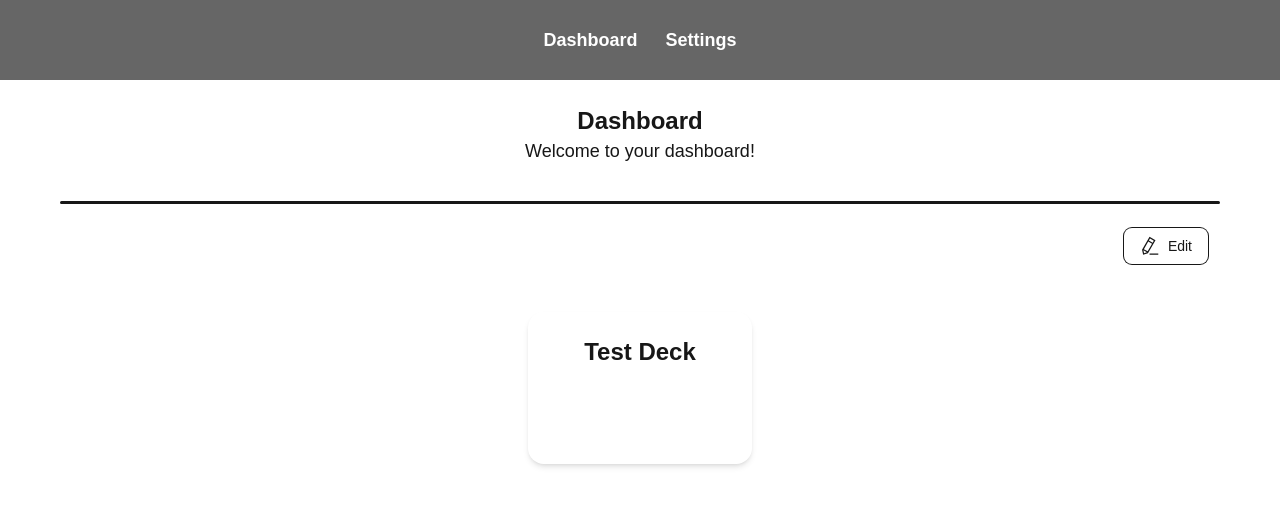
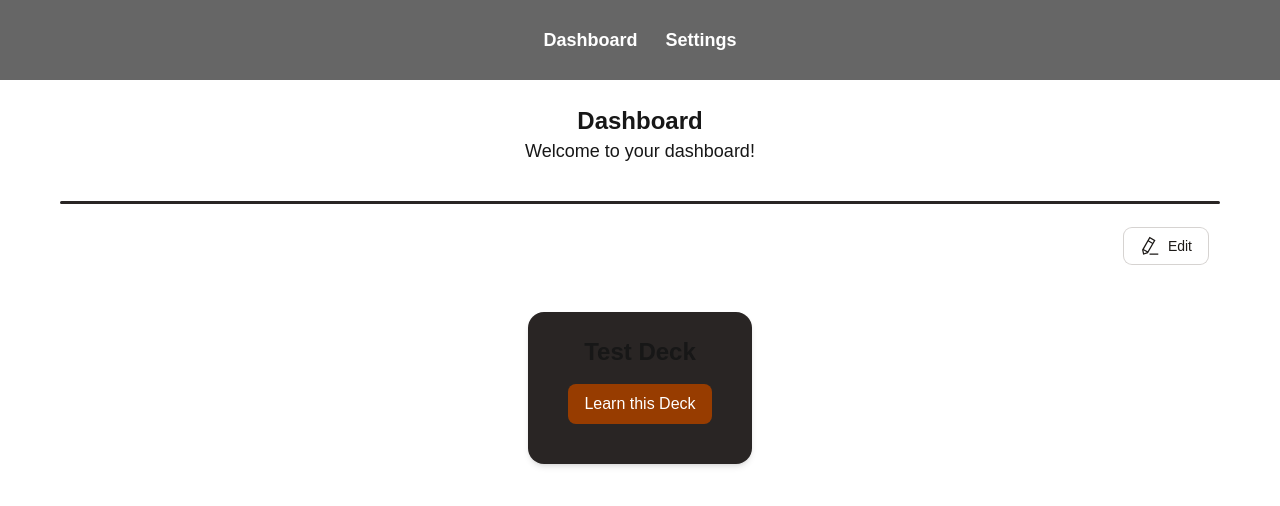
Before and after one commit to DundreDE/vocabulator, a Next.js app: page /dashboard in a window 1280 px wide. Shown: the top 506 px of the page. Built offline with nearby package versions, Linux system fonts and the light colour scheme.

Commit message:
design improvement

```diff
--- a/app/LearningCards/page.tsx
+++ b/app/LearningCards/page.tsx
@@ -1,7 +1,6 @@
 "use client";
 import Link from "next/dist/client/link";
 import LearningCards from "../components/LearningCards";
-
 
 interface card {
     front: string;
@@ -28,7 +27,7 @@ export default function LearningCardspage() {
             </div>
                 <Link
                         href="/dashboard"
-                        className="fixed bottom-4 left-4 inline-block rounded-lg bg-taupe-500 px-4 py-2 text-white hover:bg-taupe-600">
+                        className="fixed bottom-4 left-4 inline-block rounded-lg bg-amber-800 px-4 py-2 text-white hover:bg-amber-900">
                         Back to the Dashboard
                 </Link>
         </main>
--- a/app/auth/page.tsx
+++ b/app/auth/page.tsx
@@ -10,13 +10,13 @@ export default function AuthPage() {
                 <h1 className="text-2xl font-bold">Login/Register</h1>
                 <p className="text-center text-lg"> Please login or register to continue.</p>
                 <p className="text-center font-bold text-lg"> At this point the Registration form is not ready just click on go to Dashboard.</p>
-                <div className="flex flex-col gap-2 bg-taupe-700 p-4 rounded-lg">
+                <div className="flex flex-col gap-2 bg-stone-800 p-4 rounded-lg">
                     <input type="text" placeholder="Email"/>
                     <input type="password" placeholder="Password"/>
-                    <button className="text-center inline-block rounded-lg bg-taupe-800 px-4 py-2 text-white hover:bg-taupe-900">Login/Register</button>
+                    <button className="text-center inline-block rounded-lg bg-amber-800 px-4 py-2 text-white hover:bg-amber-900">Login/Register</button>
                        <Link
                         href="/dashboard"
-                        className="text-center inline-block rounded-lg bg-taupe-800 px-4 py-2 text-white hover:bg-taupe-900">
+                        className="text-center inline-block rounded-lg bg-amber-800 px-4 py-2 text-white hover:bg-amber-900">
                         Go to Dashboard
                     </Link>
                 </div>
--- a/app/components/navbar.tsx
+++ b/app/components/navbar.tsx
@@ -24,7 +24,7 @@ export default function Navbar() {
                         <li key={link.href}>
                             <a
                             href={link.href}
-                            className="text-lg font-extrabold text-white transition-colors hover:text-taupe-200"
+                            className="text-lg font-extrabold text-white transition-colors hover:text-stone-200"
                             >
                                 {link.name}
                             </a>
@@ -36,7 +36,7 @@ export default function Navbar() {
                 onClick={() => setOpen((prev) => !prev)}
                 aria-label="Toggle menu"
                 aria-expanded={open}
-                className="rounded-md p-2 right-4 absolute text-white hover:bg-taupe-800 md:hidden"
+                className="rounded-md p-2 right-4 absolute text-white hover:bg-stone-800 md:hidden"
             >
                 <svg
                     className="h-6 w-6"
@@ -55,13 +55,13 @@ export default function Navbar() {
                 </svg>
             </button>
             </div>
-            <div className={`md:hidden ${open ? "block" : "hidden"} absolute top-16 left-0 w-full bg-taupe-700`}>
+            <div className={`md:hidden ${open ? "block" : "hidden"} absolute top-16 left-0 w-full bg-stone-800`}>
                 <ul className="flex flex-col items-center gap-4 p-4">
                     {links.map((link) => (
                         <li key={link.href}>
                             <a
                             href={link.href}
-                            className="text-sm font-bold text-white transition-colors hover:text-taupe-200"
+                            className="text-sm font-bold text-white transition-colors hover:text-stone-200"
                             >
                                 {link.name}
                             </a>
--- a/app/dashboard/page.tsx
+++ b/app/dashboard/page.tsx
@@ -5,7 +5,7 @@ export default function DashboardPage() {
     return (
         <>
             <Navbar />
-        <main>
+        <main className="">
             <div className="flex flex-col min-h-screen items-center  p-6 gap-3">
                 <div className="text-center">
                     <h1 className="text-2xl font-bold">Dashboard</h1>
@@ -13,15 +13,15 @@ export default function DashboardPage() {
 
                 </div>
                 <div className="flex w-full flex-col items-center justify-center p-6 gap-6 ">
-                    <hr className="border-t-3 border-solid w-[98%] rounded mx-auto border-taupe-500" />
+                    <hr className="border-t-3 border-solid w-[98%] rounded mx-auto border-stone-800" />
                     <div className="flex w-full justify-end px-6">
                   <button
                     type="button"
-                    className="self-end inline-flex right-10 ml-auto justify-end gap-2 rounded-lg bg-white px-4 py-2 text-sm font-medium text-taupe-900
-                            ring-1 ring-taupe-300 transition-colors
-                            hover:bg-taupe-100 hover:text-taupe-700
-                            focus-visible:outline-2 focus-visible:outline-offset-2 focus-visible:outline-taupe-700
-                            dark:bg-taupe-800 dark:text-taupe-100 dark:ring-taupe-700 dark:hover:bg-taupe-800 dark:hover:text-taupe-400"
+                    className="self-end inline-flex right-10 ml-auto justify-end gap-2 rounded-lg bg-white px-4 py-2 text-sm font-medium text-stone-900
+                            ring-1 ring-stone-300 transition-colors
+                            hover:bg-stone-100 hover:text-amber-800
+                            focus-visible:outline-2 focus-visible:outline-offset-2 focus-visible:outline-amber-800
+                            dark:bg-amber-800 dark:text-stone-100 dark:ring-amber-700 dark:hover:bg-amber-900 dark:hover:text-white"
                     >
                     <svg viewBox="0 0 1024 1024" xmlns="http://www.w3.org/2000/svg"
                         fill="currentColor" className="size-5 shrink-0" aria-hidden="true">
@@ -30,13 +30,13 @@ export default function DashboardPage() {
                     Edit
                     </button>
                     </div>
-                    <div className="flex items-center justify-center py-6 gap-6 ">
+                    <div className="flex py-6 gap-6 ">
 
-                        <div className="w-full max-w-sm rounded-2xl bg-taupe-600 px-10 py-6 text-center shadow-md">
+                        <div className="w-full max-w-sm rounded-2xl bg-stone-800 px-10 py-6 text-center shadow-md">
                             <h1 className="mb-4 text-2xl font-bold">Test Deck</h1>
                         <Link
                             href="/LearningCards"
-                            className="mb-4 inline-block rounded-lg text-center bg-taupe-700 px-4 py-2 text-white hover:bg-taupe-800"
+                            className="mb-4 inline-block rounded-lg text-center bg-amber-800 px-4 py-2 text-white hover:bg-amber-900"
                         >
                             Learn this Deck
                         </Link>
--- a/app/page.tsx
+++ b/app/page.tsx
@@ -7,12 +7,13 @@ export default function Home() {
     <Navbar />
       <main>
         <div className="min-h-screen text-center flex items-center justify-center">
-          <div className="flex flex-col gap-2 bg-taupe-700 p-4 rounded-lg text-center">
+          <div className="flex flex-col gap-2 bg-stone-800 p-4 rounded-lg text-center">
             <h1 className="text-2xl gap-2 font-bold">Welcome to Vocabulator.</h1>
             <p className="text-lg">Your Flashcard Trainer</p>
-            <Link href="/auth" className="rounded gap-2 text-lg p-4 text-white bg-taupe-800 hover:bg-taupe-900">
-              Login/Register
-            </Link>
+              <Link href="/auth"
+                  className="rounded gap-2 text-lg p-4 text-white bg-amber-800 hover:bg-amber-900">
+                  Login/Register
+              </Link>
           </div>
         </div>
       </main>
```
Also changed, not shown: app/components/LearningCards.tsx (+7 -8 lines), app/settings/page.tsx (+5 -5 lines), 1 other file (tests, documents, lock files or other folders).
